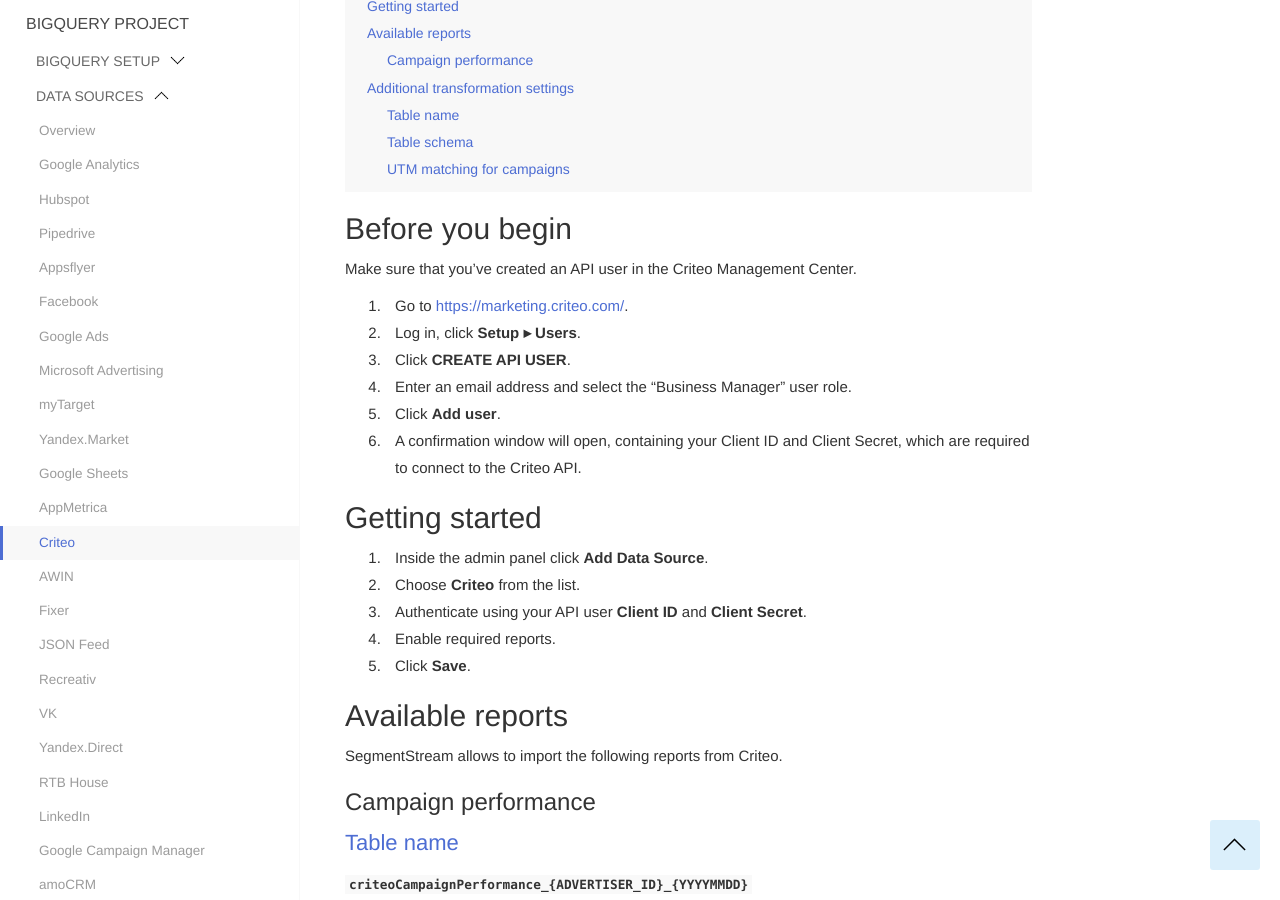
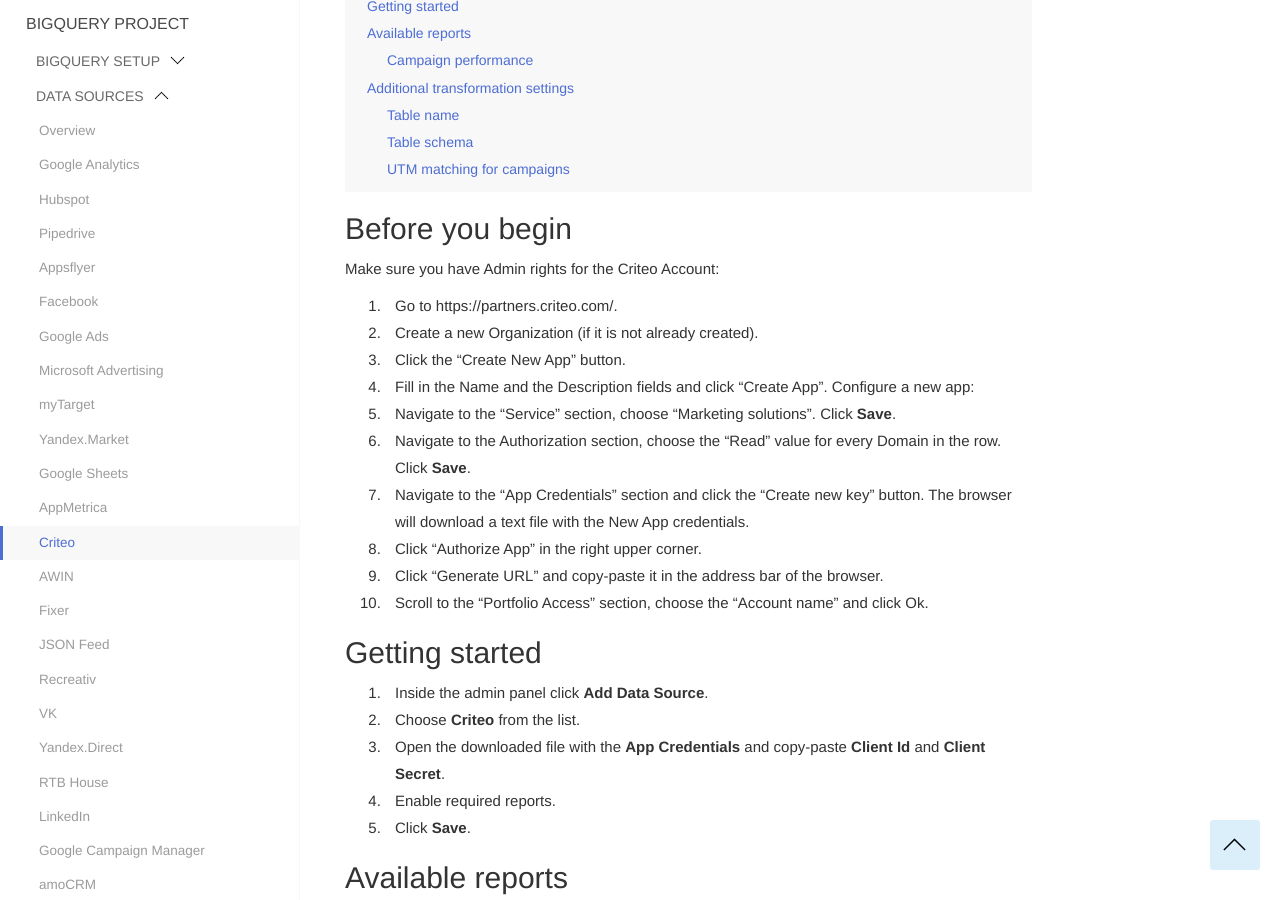
Before and after one commit to segmentstream-com/segmentstream-com.github.io, a Jekyll site: the page built from _docs/datasources/criteo.md, in a window 1280 px wide and 900 px high, scrolled down 221 px. Built offline with Jekyll 4.4.1, drawn with Linux system fonts in a browser that asks for light colours; nearby versions of some CDN libraries.

Commit message:
added new auth instruction

```diff
--- a/_docs/datasources/criteo.md
+++ b/_docs/datasources/criteo.md
@@ -9,19 +9,24 @@
 
 ## Before you begin
 
-Make sure that you've created an API user in the Criteo Management Center.
-1. Go to [https://marketing.criteo.com/](https://marketing.criteo.com/).
-2. Log in, click **Setup ▸ Users**.
-3. Click **CREATE API USER**.
-4. Enter an email address and select the "Business Manager" user role.
-5. Click **Add user**.
-6. A confirmation window will open, containing your Client ID and Client Secret, which are required to connect to the Criteo API.
+Make sure you have Admin rights for the Criteo Account:
+1. Go to https://partners.criteo.com/.
+2. Create a new Organization (if it is not already created).
+3. Click the "Create New App" button.
+4. Fill in the Name and the Description fields and click "Create App".
+Configure a new app:
+5. Navigate to the "Service" section, choose "Marketing solutions". Click **Save**.
+6. Navigate to the Authorization section, choose the "Read" value for every Domain in the row. Click **Save**.
+7. Navigate to the "App Credentials" section and click the "Create new key" button. The browser will download a text file with the New App credentials.
+8. Click "Authorize App" in the right upper corner.
+9. Click "Generate URL" and copy-paste it in the address bar of the browser.
+10. Scroll to the "Portfolio Access" section, choose the "Account name" and click Ok.
 
 ## Getting started
 
 1. Inside the admin panel click **Add Data Source**.
 2. Choose **Criteo** from the list.
-3. Authenticate using your API user **Client ID** and **Client Secret**.
+3. Open the downloaded file with the **App Credentials** and copy-paste **Client Id** and **Client Secret**.
 4. Enable required reports.
 5. Click **Save**.
 
```
